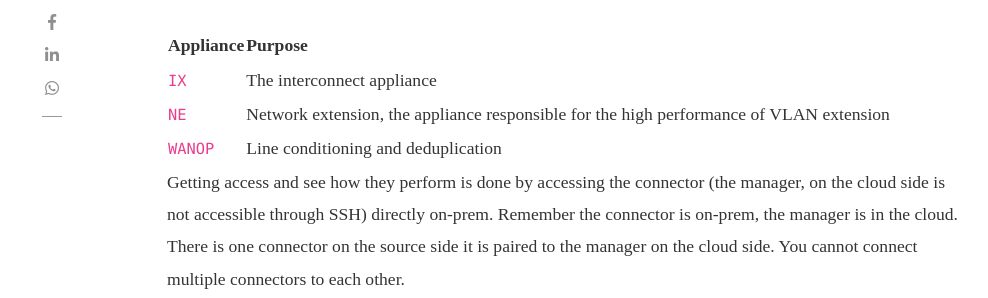
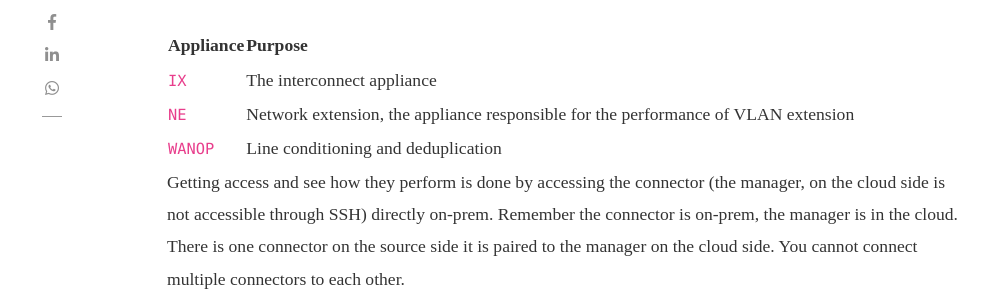
Before and after one commit to AVSBlog/avsblog.github.io, a Jekyll site: the page built from _posts/2020-10-09-how-to-improve-hcx-performance.md, in a window 1280 px wide and 900 px high, scrolled down 2171 px. Shown: the part 156-454 px from the top of the window, without its empty margins (118-1106 px from the left). Built offline with Jekyll 4.4.1, drawn with Linux system fonts in a browser that asks for light colours; nearby versions of some CDN libraries.

Commit message:
Update 2020-10-09-how-to-improve-hcx-performance.md

```diff
--- a/_posts/2020-10-09-how-to-improve-hcx-performance.md
+++ b/_posts/2020-10-09-how-to-improve-hcx-performance.md
@@ -27,9 +27,9 @@ The actual migrations themselves as well as the L2VLAN stretch are supported acr
 The most relevant being:
 
 | Appliance   | Purpose                                                                                   	|
-| ----------- | -------------------------------------------------------------------------------------------	|
+|-  |-	|
 | `IX`       	| The interconnect appliance                                                                	|
-| `NE`      	| Network extension, the appliance responsible for the high   performance of VLAN extension 	|
+| `NE`      	| Network extension, the appliance responsible for the performance of VLAN extension 	|
 | `WANOP`   	| Line conditioning and deduplication                                                       	|
 
 
```
